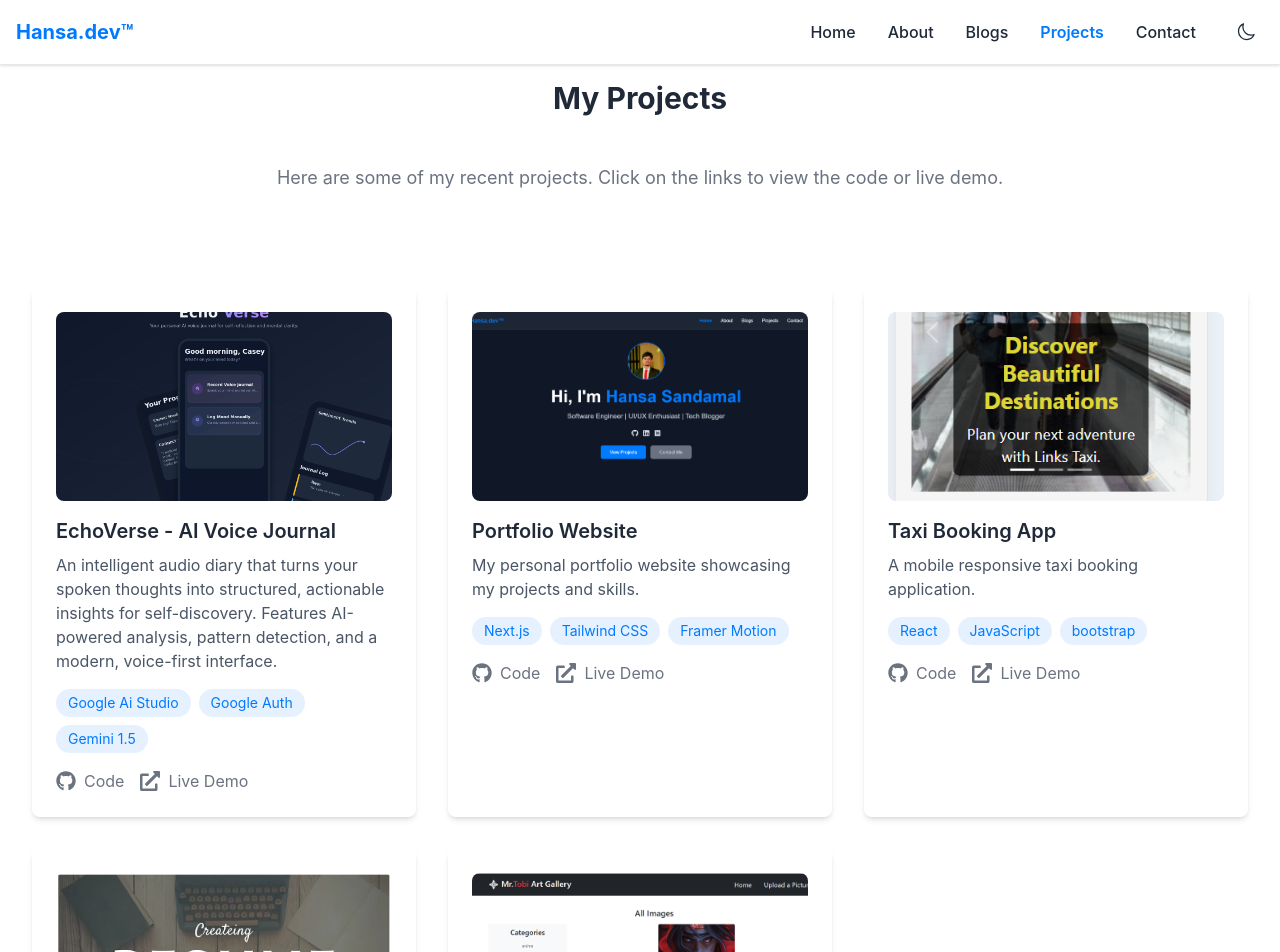
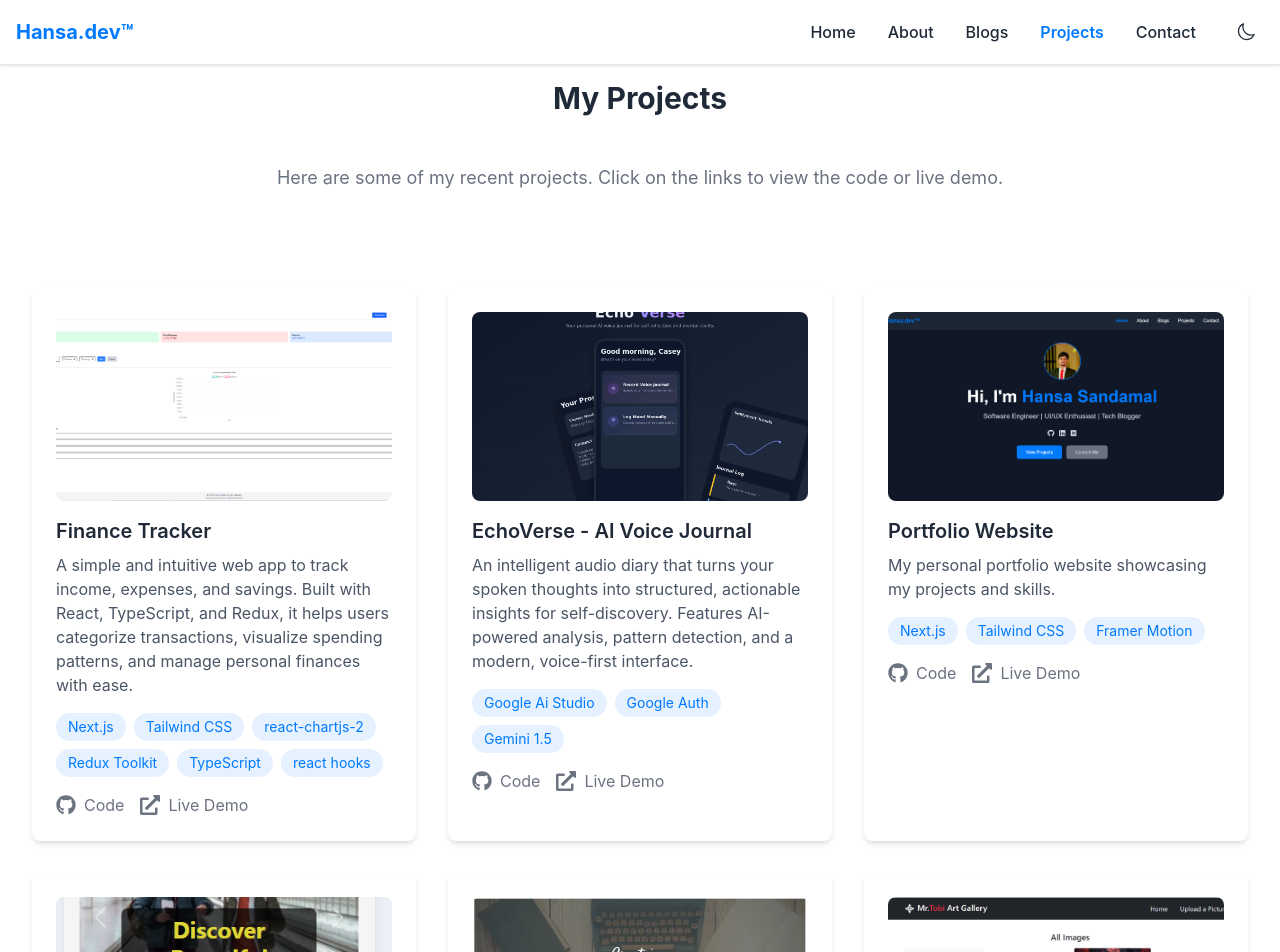
Before and after one commit to HansaSandamal/next-js-portfolio, a Next.js app: page /projects in a window 1280 px wide. Shown: the top 952 px of the page. Built offline with nearby package versions, Linux system fonts and the light colour scheme.

Commit message:
fix update project details

```diff
--- a/src/contents/projects.ts
+++ b/src/contents/projects.ts
@@ -2,6 +2,14 @@ import { Project } from "@/types";
 
 
 export const projects: Project[] = [
+  {
+    title: 'Finance Tracker',
+    description: 'A simple and intuitive web app to track income, expenses, and savings. Built with React, TypeScript, and Redux, it helps users categorize transactions, visualize spending patterns, and manage personal finances with ease.',
+    technologies: ['Next.js', 'Tailwind CSS', 'react-chartjs-2', 'Redux Toolkit', 'TypeScript', 'react hooks'],
+    githubLink: 'https://github.com/HansaSandamal/finance-tracker.git',
+    demoLink: 'https://finance-tracker-five-drab.vercel.app/',
+    image: '/projects/finance-tracker.png',
+  },
   {
     title: 'EchoVerse - AI Voice Journal',
     description: 'An intelligent audio diary that turns your spoken thoughts into structured, actionable insights for self-discovery. Features AI-powered analysis, pattern detection, and a modern, voice-first interface.',
```
Also changed, not shown: public/projects/finance-tracker.PNG (added).
